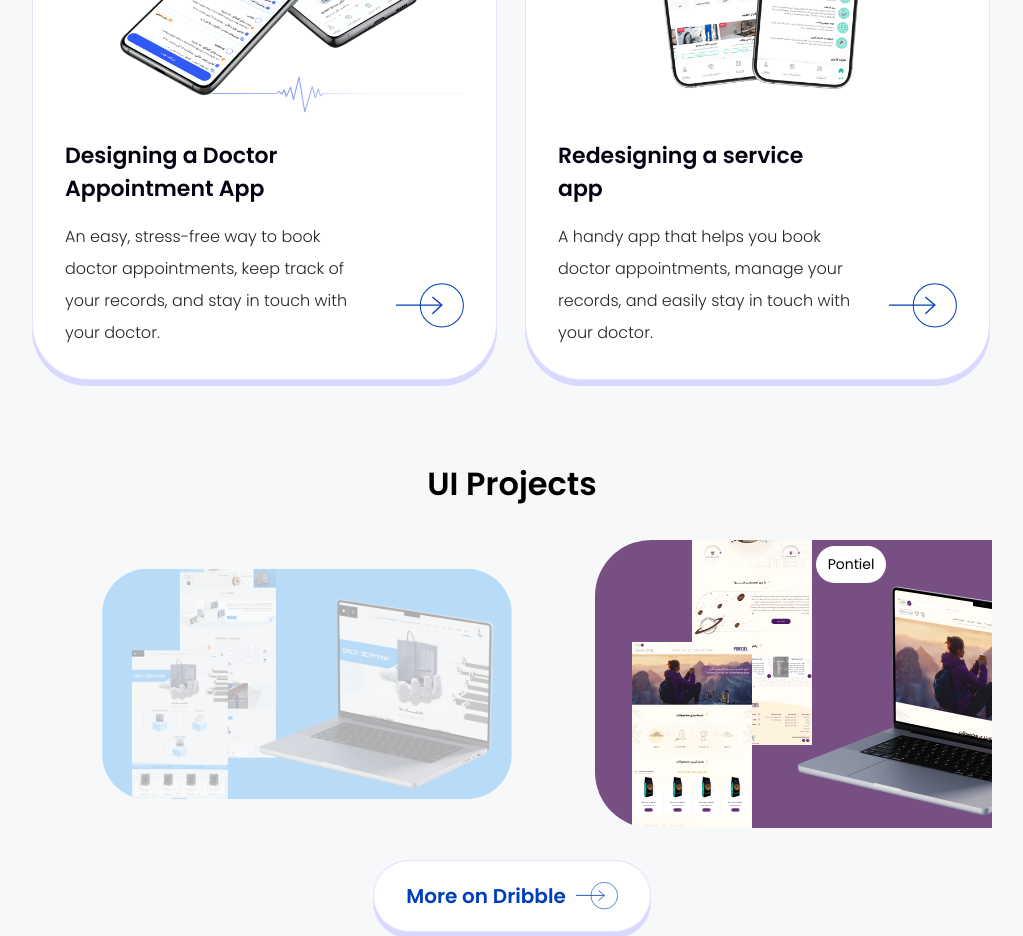
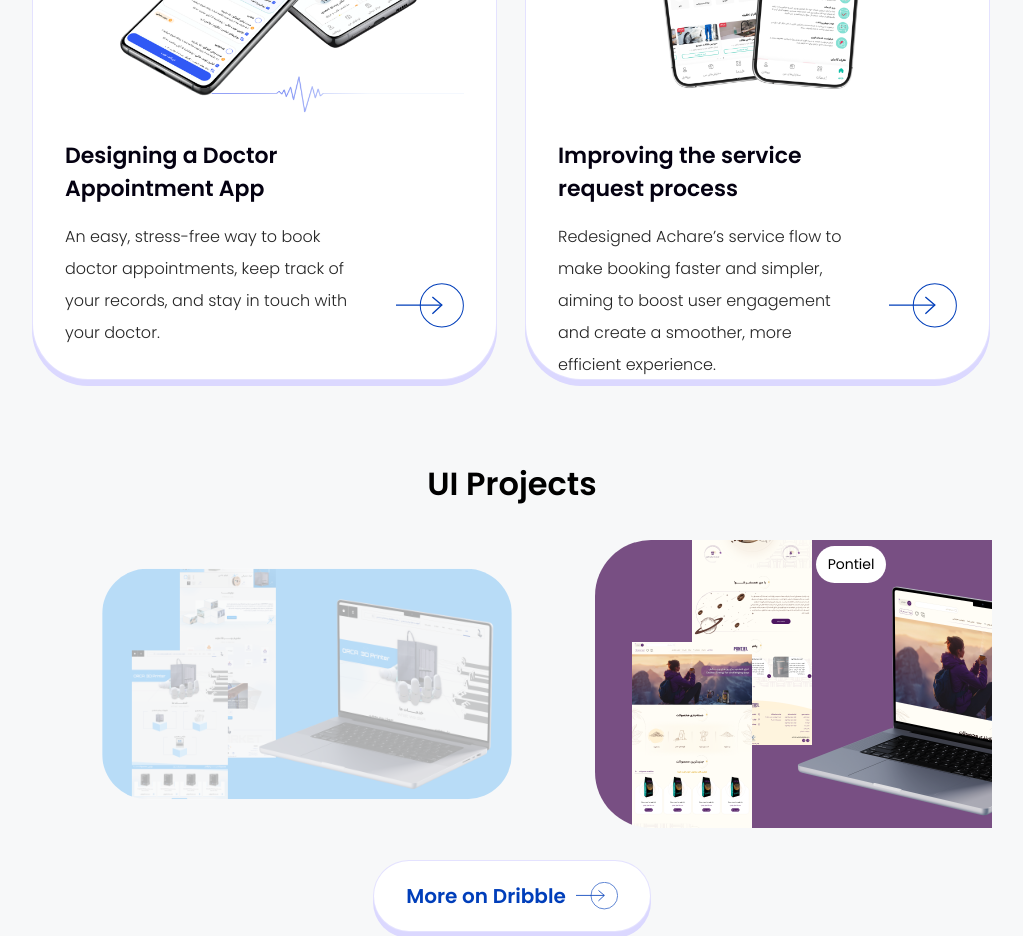
Before and after one commit to amirjafari82/zahra-portolio, a React (Vite) app: page / in a window 1280 px wide. Shown: the part 1420-2356 px from the top of the page, without its empty margins (128-1151 px from the left). Built offline with nearby package versions, Linux system fonts and the light colour scheme.

Commit message:
Update case study metadata: change App100 role to UI/UX Designer, remove Clarity from Nabz tools, and update Achare case study title and descriptio

```diff
--- a/src/CaseStudies/items.js
+++ b/src/CaseStudies/items.js
@@ -53,7 +53,7 @@ export const caseItems = {
 			title: "Designing a <strong>User-friendly Finance App</strong>",
 			date: "2024",
 			device: "Web",
-			role: "Product Designer",
+			role: "UI/UX Designer",
 			textColor: "#fff",
 			bgStyle: {
 				background: "linear-gradient(269.83deg, #101CCF 0.14%, #0C1488 99.86%)",
@@ -81,7 +81,7 @@ export const caseItems = {
 			bgStyle: {
 				background: "linear-gradient(269.86deg, #4159F1 0.12%, #3041AC 99.88%)",
 			},
-			tools: [Figma, Maze, Clarity, PhotoShop, Meet],
+			tools: [Figma, Maze, PhotoShop, Meet],
 			image: "../images/pageImages/Nabz.png",
 			imgHeight: "447px",
 			imgTabletRespWidth: "60%",
--- a/src/Components/CaseStudyItems.jsx
+++ b/src/Components/CaseStudyItems.jsx
@@ -24,8 +24,8 @@ const items = [
 	},
 	{
 		image: "./images/Redesign.png",
-		title: "Redesigning a service app",
-		desc: "A handy app that helps you book doctor appointments, manage your records, and easily stay in touch with your doctor.",
+		title: "Improving the service request process",
+		desc: "Redesigned Achare’s service flow to make booking faster and simpler, aiming to boost user engagement and create a smoother, more efficient experience.",
 		link: "Achare",
 	},
 ];
```
Also changed, not shown: 2 other files (tests, documents, lock files or other folders).
